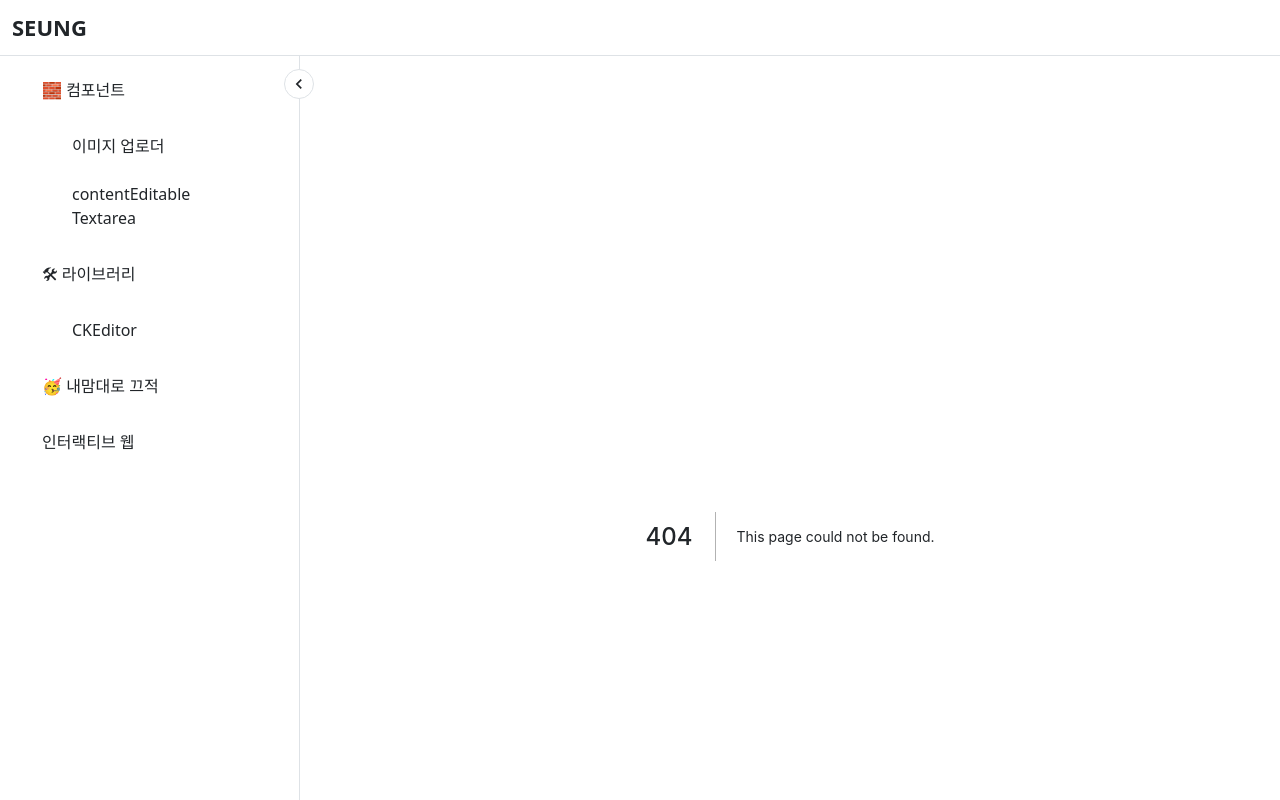
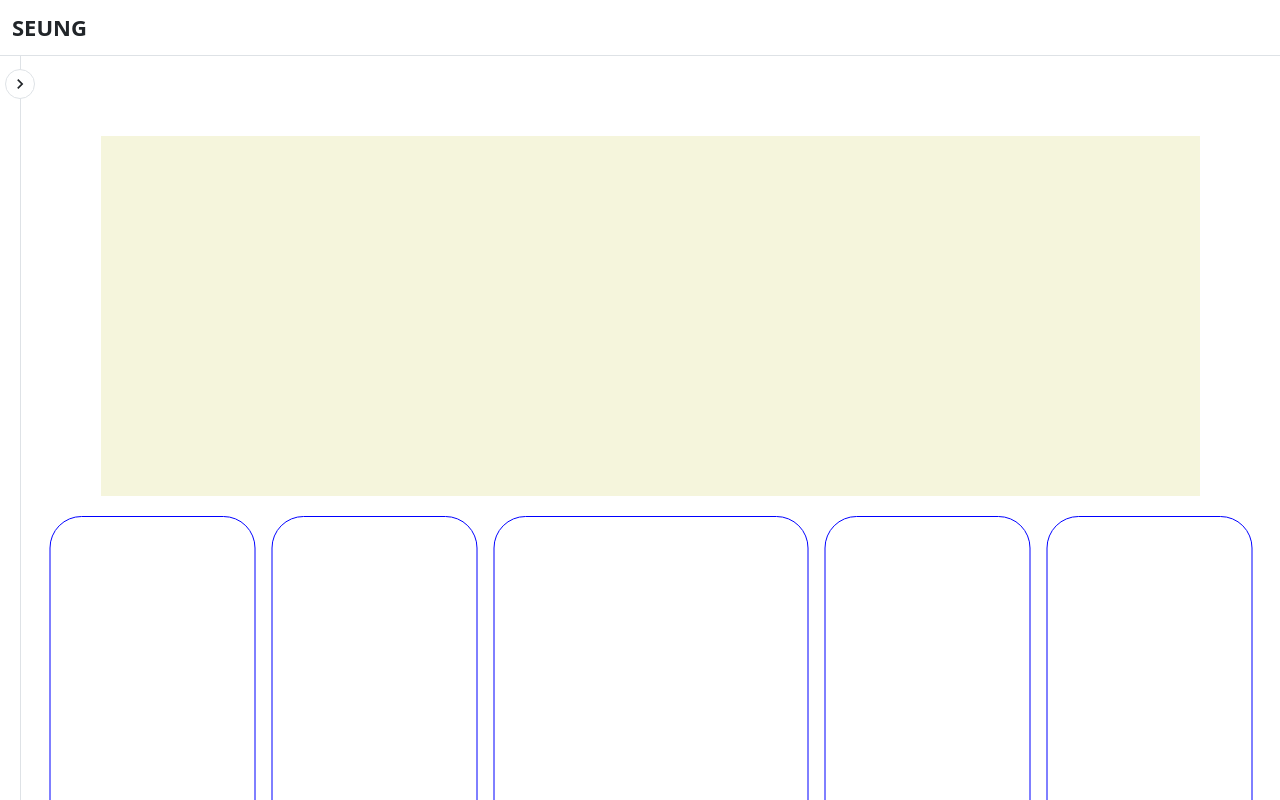
Before and after one commit to sseung95/playground, a Next.js app: page /scroll in a window 1280 px wide. Before the commit this address had no page. Built offline with nearby package versions, Linux system fonts and the light colour scheme; a web font is replaced by a local one.

Commit message:
update: scroll 페이지 구조 변경

```diff
--- a/pages/scroll/scale.tsx
+++ b/pages/scroll/index.tsx
@@ -1,4 +1,5 @@
-import Dnd from '@/src/components/dnd/Dnd';
+import Dnd from '@/src/components/reference/Dnd';
+import Sticky from '@/src/components/reference/Sticky';
 import styled from '@emotion/styled'
 import { motion, Reorder } from 'framer-motion'
 import { useEffect, useRef, useState } from 'react';
@@ -46,7 +47,7 @@ const Scale = () => {
           <motion.div
             className="box center"
             initial={{ width: 315, height: 360 }}
-            animate={isAtTop ? { width: 1280, height: 460 } : { width: 206, height: 360 }}
+            animate={isAtTop ? { width: 1280, height: 460 } : { width: 315, height: 360 }}
             transition={{ duration: 0.8 }}
           >
           </motion.div>
@@ -65,7 +66,9 @@ const Scale = () => {
         </SectionBody>
       </div>
 
+      <Sticky />
       <Dnd />
+      {/* <MatterCircles /> */}
     </div>
   )
 }
--- a/src/components/Layout/Layout.tsx
+++ b/src/components/Layout/Layout.tsx
@@ -12,7 +12,7 @@ interface LayoutProps {
 
 const Layout = ({ children }: LayoutProps) => {
   const router = useRouter();
-  const [folding, setFolding] = useState(false);
+  const [folding, setFolding] = useState(true);
 
   return (
     <>
--- a/pages/scroll/sticky.tsx
+++ b/src/components/reference/Sticky.tsx
@@ -43,8 +43,6 @@ const Sticky = () => {
           </div>
         </RightWrapper>
       </ScrollWrapper>
-
-      <ScrollWrapper></ScrollWrapper>
     </>
   )
 }
```
Also changed, not shown: tsconfig.json (+6 -1 lines), src/components/reference/Dnd.tsx (renamed from src/components/dnd/Dnd.tsx).
